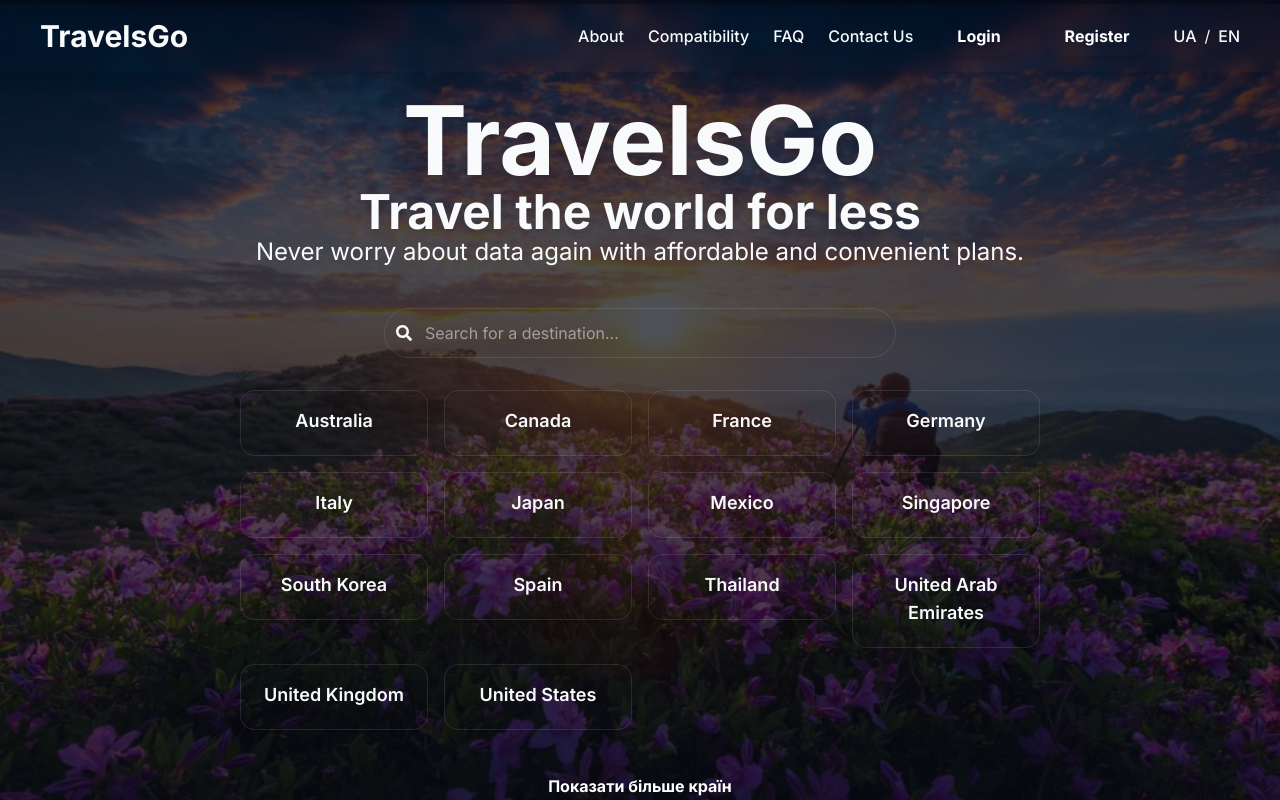
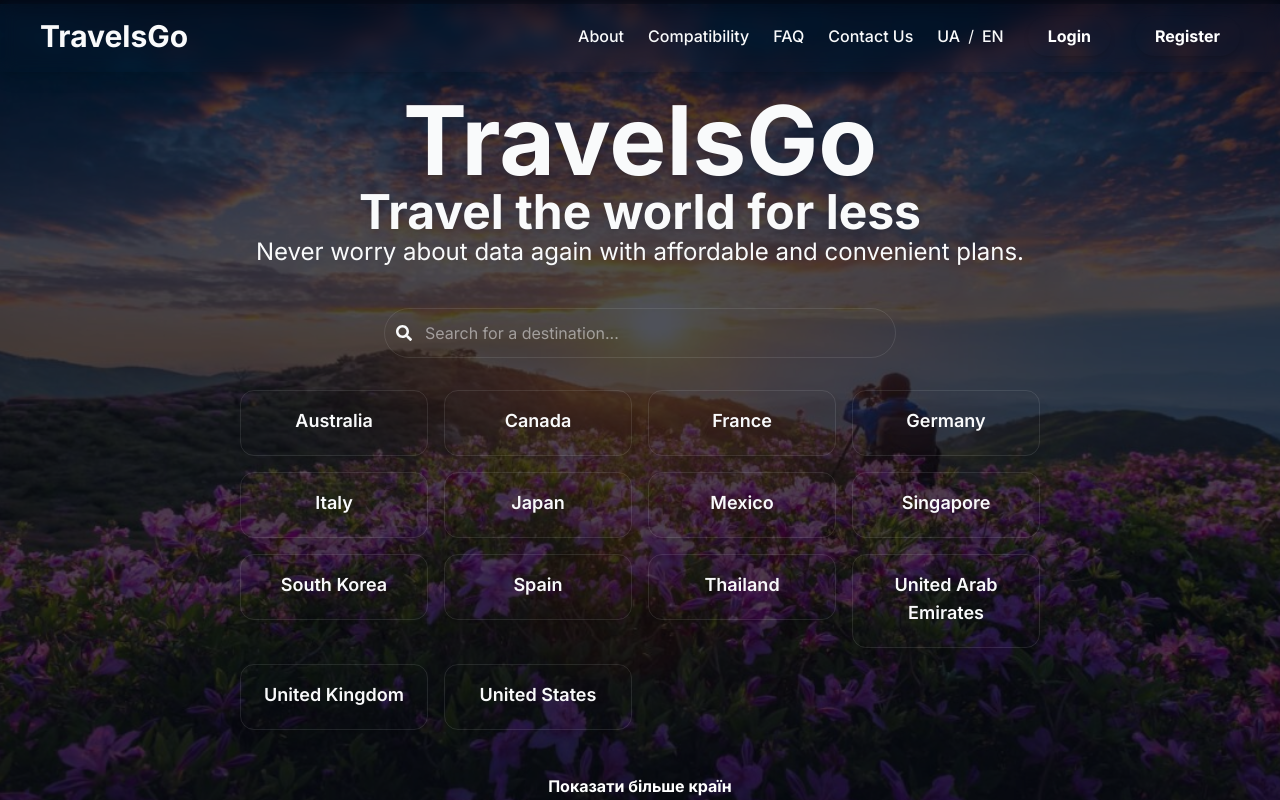
Before and after one commit to Myki487/esim-website, a Next.js app: page / in a window 1280 px wide. Shown: the top 800 px of the page. Built offline with nearby package versions, Linux system fonts and the light colour scheme.

Commit message:
Trivia (11.06.2025)

```diff
--- a/src/app/checkout/page.tsx
+++ b/src/app/checkout/page.tsx
@@ -118,7 +118,7 @@
   }
 
   return (
-    <div className="max-w-2xl mx-auto p-8">
+    <div className="max-w-2xl mx-auto p-8 mt-15">
       <h1 className="text-3xl font-bold mb-6">Checkout</h1>
 
       {error && <p className="text-red-500 mb-4">{error}</p>}
--- a/src/components/Header.tsx
+++ b/src/components/Header.tsx
@@ -62,6 +62,30 @@
             </Link>
           ))}
 
+
+          <div className="flex gap-2 font-inter">
+            <button
+              onClick={() => changeLanguage('ua')}
+              className={`
+                text-base font-medium transition-colors duration-300
+                ${i18n.language === 'ua' ? 'text-travels-go-blue-accent' : 'text-travels-go-text-gray hover:text-travels-go-blue-accent'}
+                focus:outline-none focus:ring-2 focus:ring-travels-go-blue-accent
+              `}
+            >
+              UA
+            </button>
+            <span className="text-travels-go-text-gray">/</span>
+            <button
+              onClick={() => changeLanguage('en')}
+              className={`
+                text-base font-medium transition-colors duration-300
+                ${i18n.language === 'en' ? 'text-travels-go-blue-accent' : 'text-travels-go-text-gray hover:text-travels-go-blue-accent'}
+                focus:outline-none focus:ring-2 focus:ring-travels-go-blue-accent
+								`}
+								>
+              EN
+            </button>
+          </div>
 							{user ? (
 								<>
 									<Link
@@ -98,30 +122,6 @@
 									</button>
 								</>
 							)}
-
-          <div className="flex gap-2 font-inter">
-            <button
-              onClick={() => changeLanguage('ua')}
-              className={`
-                text-base font-medium transition-colors duration-300
-                ${i18n.language === 'ua' ? 'text-travels-go-blue-accent' : 'text-travels-go-text-gray hover:text-travels-go-blue-accent'}
-                focus:outline-none focus:ring-2 focus:ring-travels-go-blue-accent
-              `}
-            >
-              UA
-            </button>
-            <span className="text-travels-go-text-gray">/</span>
-            <button
-              onClick={() => changeLanguage('en')}
-              className={`
-                text-base font-medium transition-colors duration-300
-                ${i18n.language === 'en' ? 'text-travels-go-blue-accent' : 'text-travels-go-text-gray hover:text-travels-go-blue-accent'}
-                focus:outline-none focus:ring-2 focus:ring-travels-go-blue-accent
-              `}
-            >
-              EN
-            </button>
-          </div>
         </div>
       </nav>
     </header>
--- a/src/utils/auth.ts
+++ /dev/null
@@ -1,20 +0,0 @@
-import { StaticUser } from "@/types/StaticUser";
-
-const staticUsers: StaticUser[] = [
-	{
-		username: 'Admin777',
-		email: 'myusername1928@gmail.com',
-		password: '03058425',
-	},
-	{
-		username: 'VavyLone',
-		email: 'mr.k.g.487@gmail.com',
-		password: 'VavyLone487',
-	},
-];
-
-export function authenticate(email: string, password: string): StaticUser | null {
-	return staticUsers.find(
-		(user) => user.email === email && user.password === password
-	) || null;
-}
```
Lines whose indentation alone changed are shown as unchanged.
